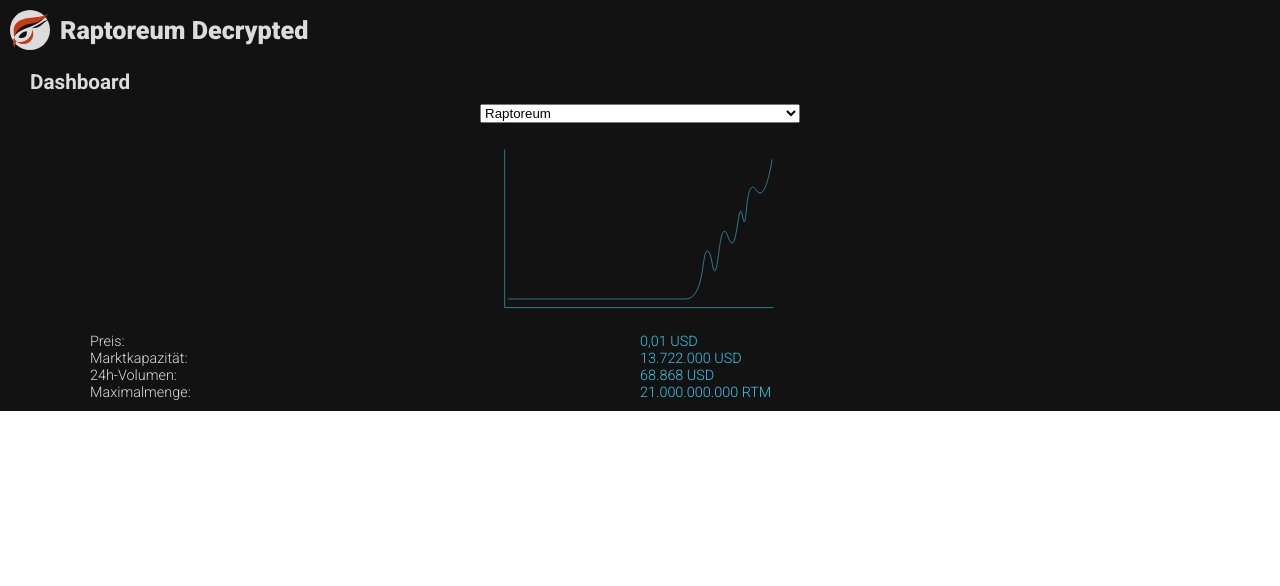
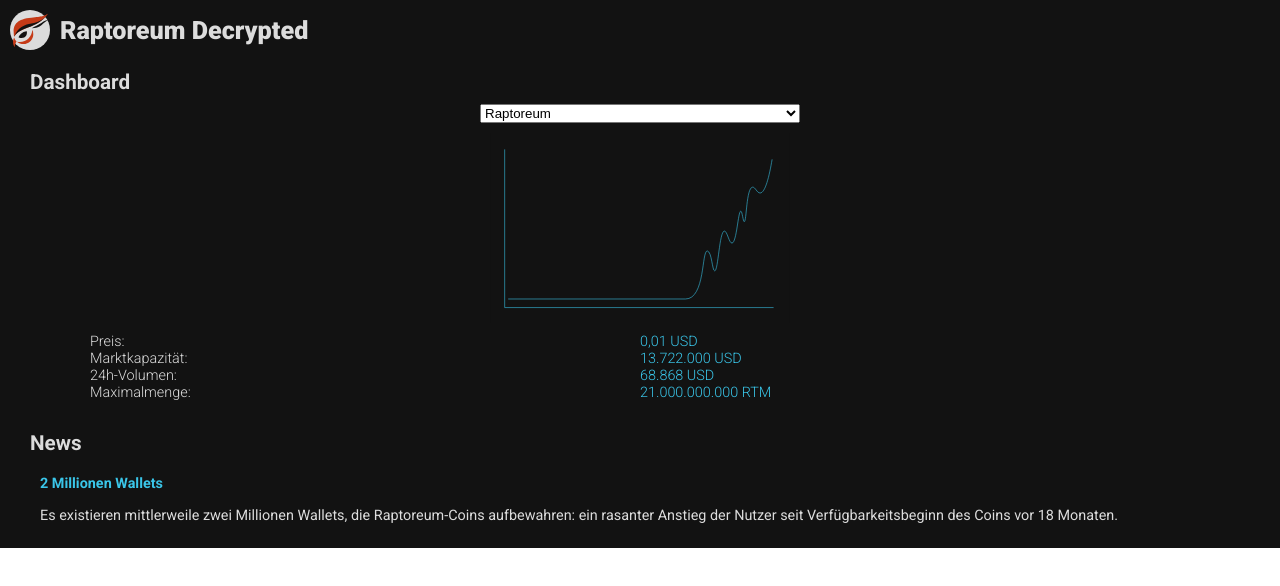
Before and after one commit to DanSchrader/capstone-project, a React (Create React App) app: page / in a window 1280 px wide. Shown: the top 586 px of the page. Built offline with nearby package versions, Linux system fonts and the light colour scheme.

Commit message:
Add news section

```diff
--- a/src/components/Dashboard.js
+++ b/src/components/Dashboard.js
@@ -25,6 +25,15 @@
         <TableIndicator>Maximalmenge:</TableIndicator>
         <TableValue>21.000.000.000 RTM</TableValue>
       </DashboardTableContainer>
+      <NewsTitle>News</NewsTitle>
+      <NewsArticle>
+        <NewsArticleHeadline>2 Millionen Wallets</NewsArticleHeadline>
+        <NewsArticleText>
+          Es existieren mittlerweile zwei Millionen Wallets, die Raptoreum-Coins
+          aufbewahren: ein rasanter Anstieg der Nutzer seit Verfügbarkeitsbeginn
+          des Coins vor 18 Monaten.
+        </NewsArticleText>
+      </NewsArticle>
     </MainDashboard>
   );
 }
@@ -56,7 +65,7 @@
   width: 300px;
 `;
 
-const DashboardTableContainer = styled.div`
+const DashboardTableContainer = styled.section`
   display: grid;
   grid-template-areas:
     'TableIndicator' 'TableValue'
@@ -75,3 +84,25 @@
 const TableValue = styled.span`
   color: #3ac5e8;
 `;
+
+const NewsTitle = styled.h2`
+  font-size: 115%;
+  margin: 0;
+  margin: 20px 0 0 20px;
+`;
+
+const NewsArticle = styled.article`
+  padding: 0 30px;
+`;
+
+const NewsArticleHeadline = styled.h3`
+  font-size: 80%;
+  margin: 0;
+  padding: 0;
+  margin-top: 10px;
+  color: #3ac5e8;
+`;
+
+const NewsArticleText = styled.p`
+  font-size: 80%;
+`;
```
